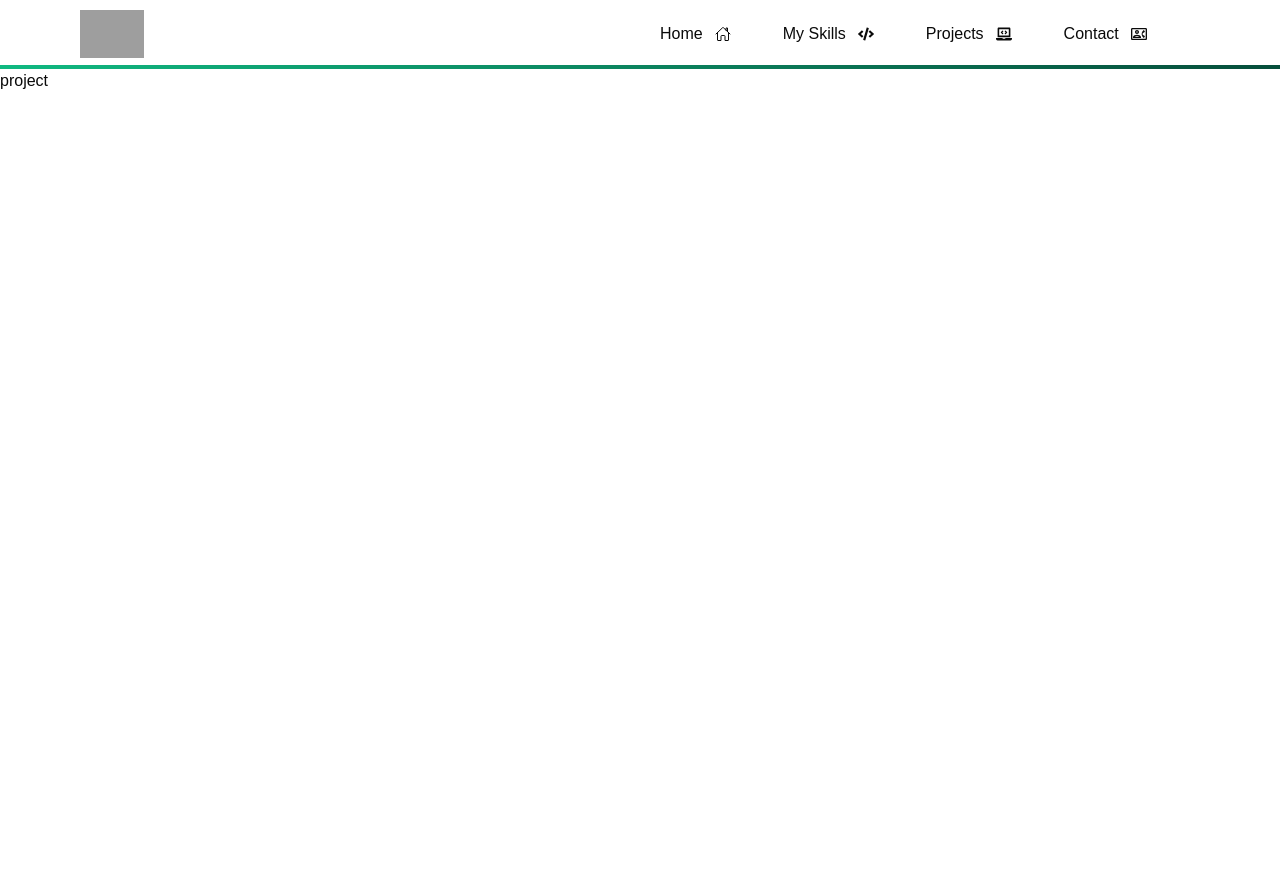
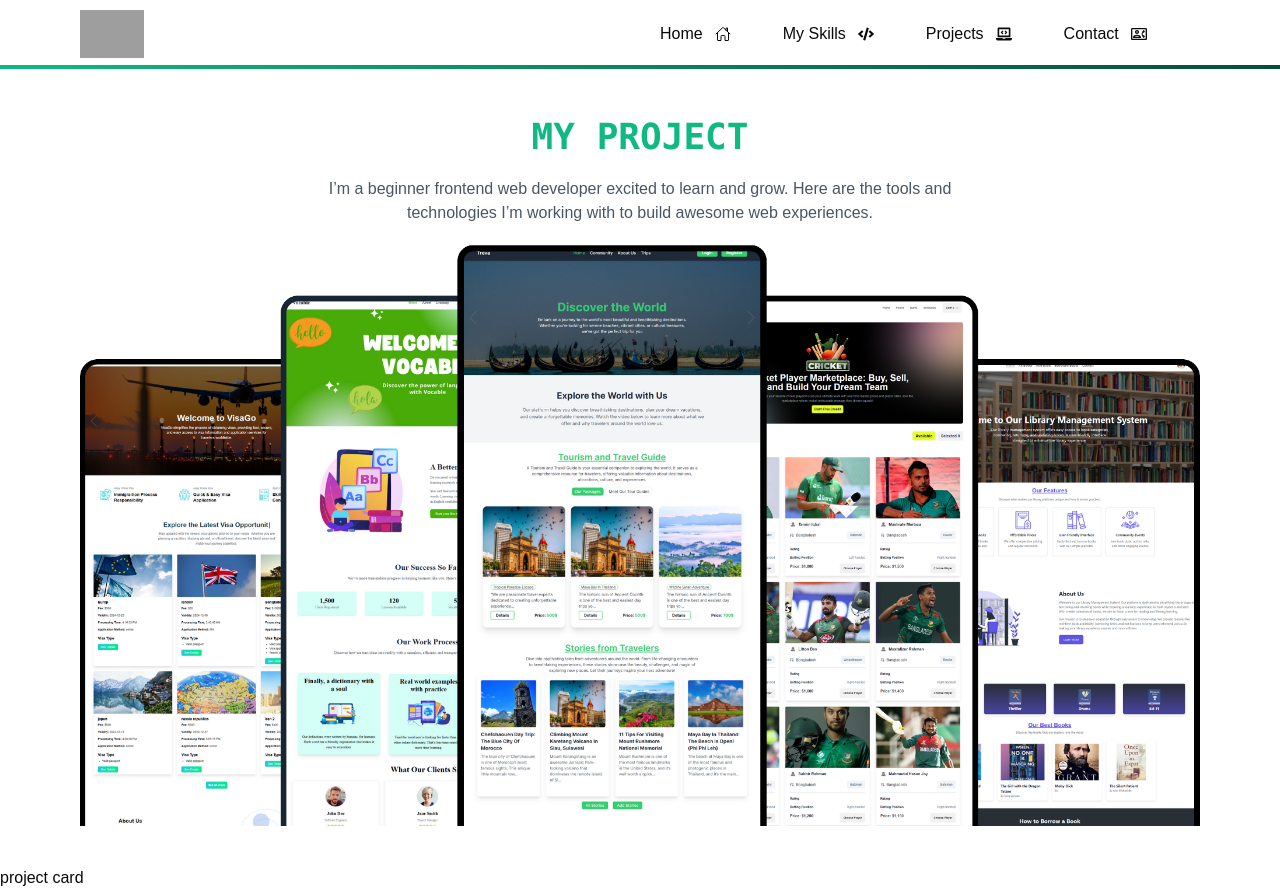
Before and after one commit to ataurwd/Next.js-Portfolio, a Next.js app: page /projects in a window 1280 px wide. Before the commit the page ends 800 px from the top, so only its background shows below. Built offline with nearby package versions, Linux system fonts and the light colour scheme; grey boxes are pictures that could not be loaded.

Commit message:
complete project section heading

```diff
--- a/next.config.mjs
+++ b/next.config.mjs
@@ -1,4 +1,6 @@
 /** @type {import('next').NextConfig} */
-const nextConfig = {};
+const nextConfig = { images: {
+    domains: ['https://i.ibb.co.com'],
+  },};
 
 export default nextConfig;
--- a/src/app/projects/page.jsx
+++ b/src/app/projects/page.jsx
@@ -1,9 +1,12 @@
+import ProjectCard from '@/components/ProjectCard';
+import ProjectHeading from '@/components/ProjectHeading';
 import React from 'react';
 
 const Projects  = () => {
     return (
         <div>
-            project
+            <ProjectHeading />
+            <ProjectCard/>
         </div>
     );
 };
--- a/src/components/About.jsx
+++ b/src/components/About.jsx
@@ -8,7 +8,7 @@ import { BoxReveal } from "./ui/box-reveal";
 
 const About = () => {
   return (
-    <div className="md:pb-24 lg:px-28 md:px-10 px-4 grid grid-cols-1 md:grid-cols-2 md:py-16">
+    <div className="md:pb-24 lg:px-28 md:px-10 px-4 grid grid-cols-1 md:grid-cols-2 md:py-16 z-50">
       {/* Right Side - Smaller Image */}
       <div className="flex justify-center items-center">
         <img
--- a/src/components/Heading.jsx
+++ b/src/components/Heading.jsx
@@ -10,10 +10,10 @@ import { TextAnimate } from "./ui/text-animate";
 import HeadingAnimaiton from "./HeadingAnimaiton";
 const Heading = () => {
   return (
-    <div className="relative h-[500px] w-full overflow-hidden bg-background">
-      <Meteors number={30} />
-      <div className="lg:px-28 md:px-16 px-4 flex justify-between">
-        <div className="space-y-6 w-full md:w-1/2 md:mt-10 flex flex-col justify-center">
+    <div className="relative md:h-[500px] w-full overflow-hidden bg-background">
+      <Meteors number={10} />
+      <div className="lg:px-28 md:px-16 px-4 md:flex justify-between">
+        <div className="space-y-6 w-full md:w-1/2 md:mt-10 flex flex-col justify-center md:text-left text-center">
           <h1
             className="text-[24px] md:text-4xl font-semibold text-black"
             data-aos="fade-up"
@@ -45,7 +45,7 @@ const Heading = () => {
             >
               Download <TbFileCv size={20} className="ml-3" />
             </a>
-            <div className="flex items-center space-x-3">
+            <div className="flex items-center space-x-3 md:justify-start justify-center">
               <Link
                 href={"https://github.com/ataurwd"}
                 target="blank"
--- a/src/components/HeadingAnimaiton.jsx
+++ b/src/components/HeadingAnimaiton.jsx
@@ -5,7 +5,7 @@ import { OrbitingCircles } from "./ui/orbiting-circles";
 
 const HeadingAnimaiton = () => {
   return (
-    <div className="relative flex h-[400px] w-full flex-col items-center justify-center overflow-hidden ">
+    <div className="relative flex h-[400px] w-full flex-col items-center justify-center overflow-hidden">
       <span className="pointer-events-none whitespace-pre-wrap bg-gradient-to-b from-black to-gray-300 bg-clip-text text-center text-8xl font-semibold leading-none text-transparent">
         WD
       </span>
--- /dev/null
+++ b/src/components/ProjectCard.jsx
@@ -0,0 +1,11 @@
+import React from 'react';
+
+const ProjectCard = () => {
+    return (
+        <div className='mt-10'>
+            project card
+        </div>
+    );
+};
+
+export default ProjectCard;
--- /dev/null
+++ b/src/components/ProjectHeading.jsx
@@ -0,0 +1,24 @@
+import React from "react";
+import { HyperText } from "./ui/hyper-text";
+import Image from "next/image";
+import banner from '../assets/Untitled design (1).png'
+
+const ProjectHeading = () => {
+  return (
+    <div>
+      <div className="text-center mt-10 space-y-3">
+        <HyperText className={'text-emerald-500'}>My Project</HyperText>
+        <p className="md:w-[50%] mx-auto text-gray-600">
+          I’m a beginner frontend web developer excited to learn and grow. Here
+          are the tools and technologies I’m working with to build awesome web
+          experiences.
+              </p>
+          </div>
+          <div className="px-20">
+              <Image height={500} layout="responsive" src={banner}/>
+          </div>
+    </div>
+  );
+};
+
+export default ProjectHeading;
```
Also changed, not shown: src/assets/Untitled design (1).png (added), src/assets/project.png (added).
